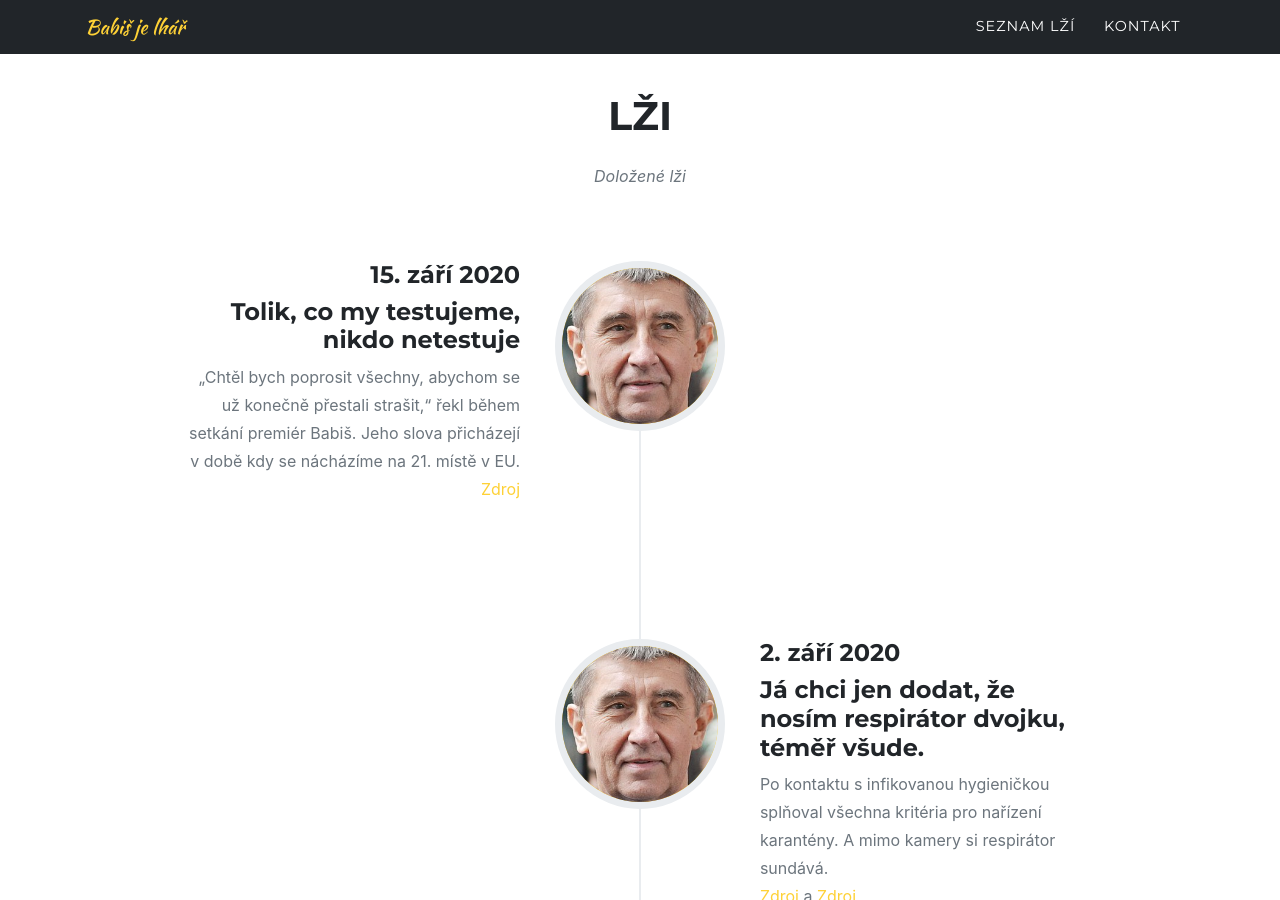
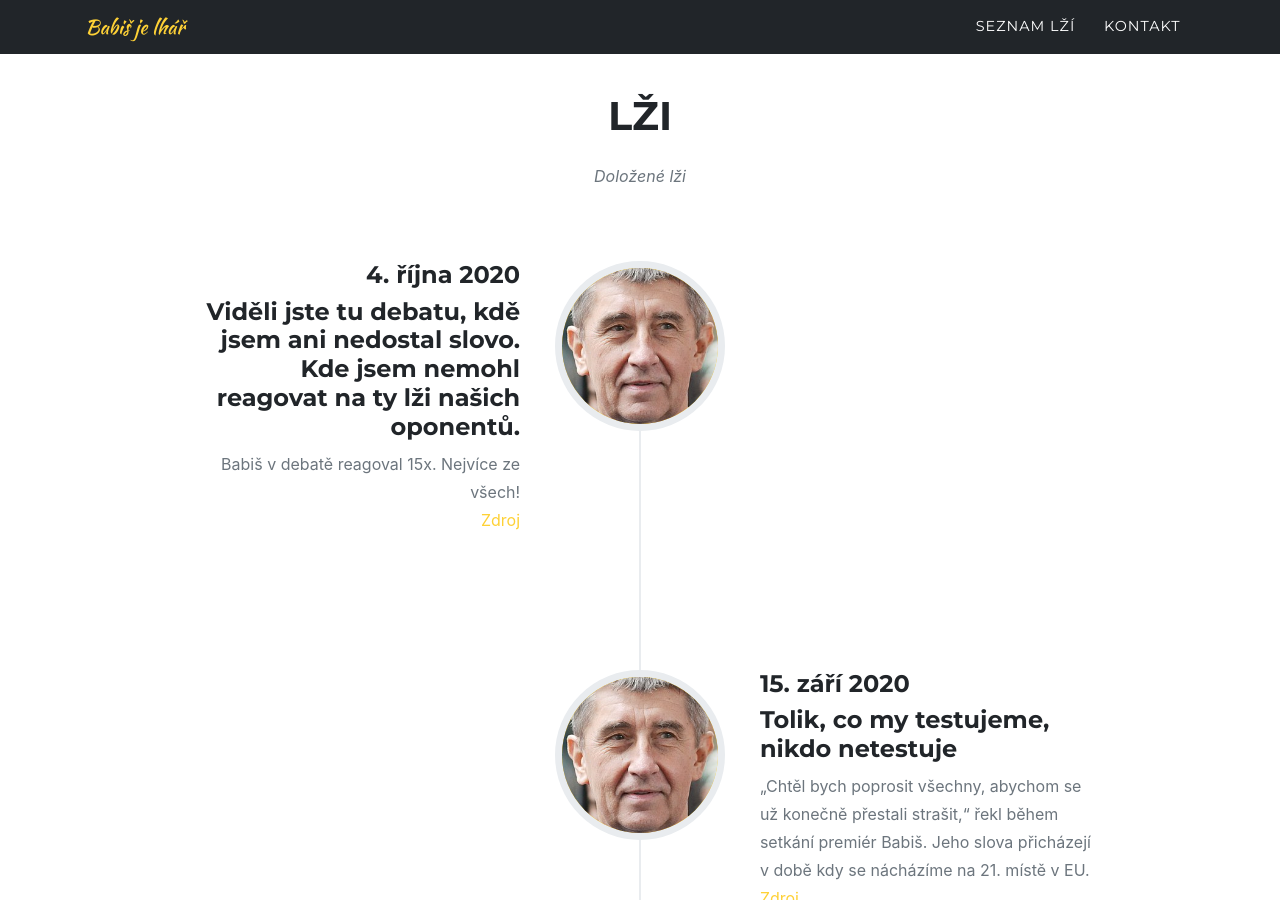
Before and after one commit to xsuchy/babisjelhar, a Jekyll site: the page built from index.md, in a window 1280 px wide and 900 px high, scrolled down 1123 px. Built offline with Jekyll 4.4.1, drawn with Linux system fonts in a browser that asks for light colours; some web fonts are replaced.

Commit message:
pridat lez

```diff
--- a/_data/sitetext.yml
+++ b/_data/sitetext.yml
@@ -33,6 +33,10 @@ timeline:
     section: timeline
     start_align: "left"
     events:
+      - title: "Viděli jste tu debatu, kdě jsem ani nedostal slovo. Kde jsem nemohl reagovat na ty lži našich oponentů."
+        year: "4. října 2020"
+        desc: "Babiš v debatě reagoval 15x. Nejvíce ze všech! <br>[Zdroj](https://twitter.com/michalblaha/status/1313493465016102912)"
+        image: assets/img/timeline/1.jpg
       - title: "Tolik, co my testujeme, nikdo netestuje"
         year: "15. září 2020"
         desc: "„Chtěl bych poprosit všechny, abychom se už konečně přestali strašit,“ řekl během setkání premiér Babiš. Jeho slova přicházejí v době kdy se nácházíme na 21. místě v EU. <br>[Zdroj](https://www.forum24.cz/nikdo-netestuje-tolik-co-my-lhal-babis-realita-je-pritom-uplne-jina-a-mnohem-horsi/)"
```
